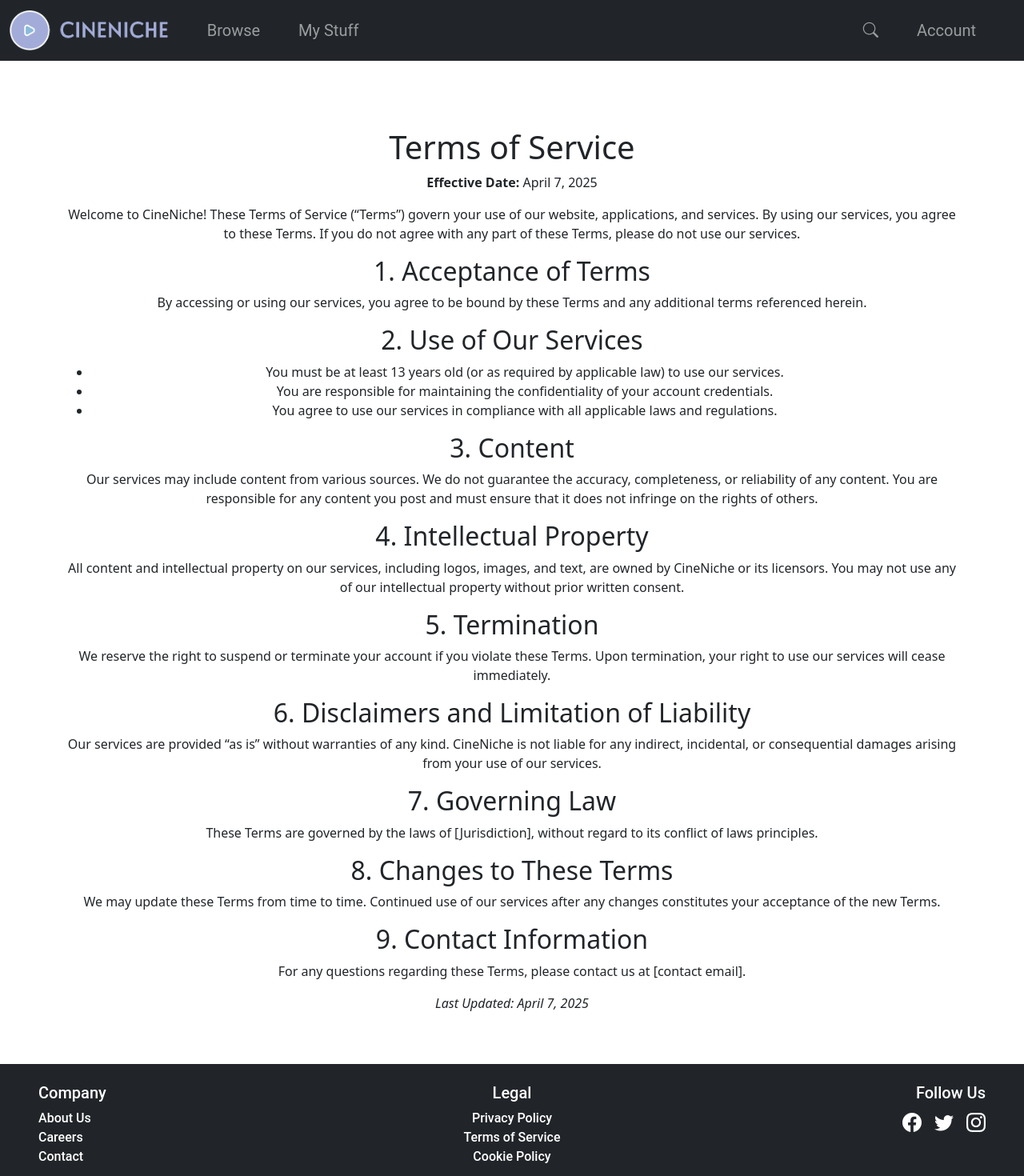
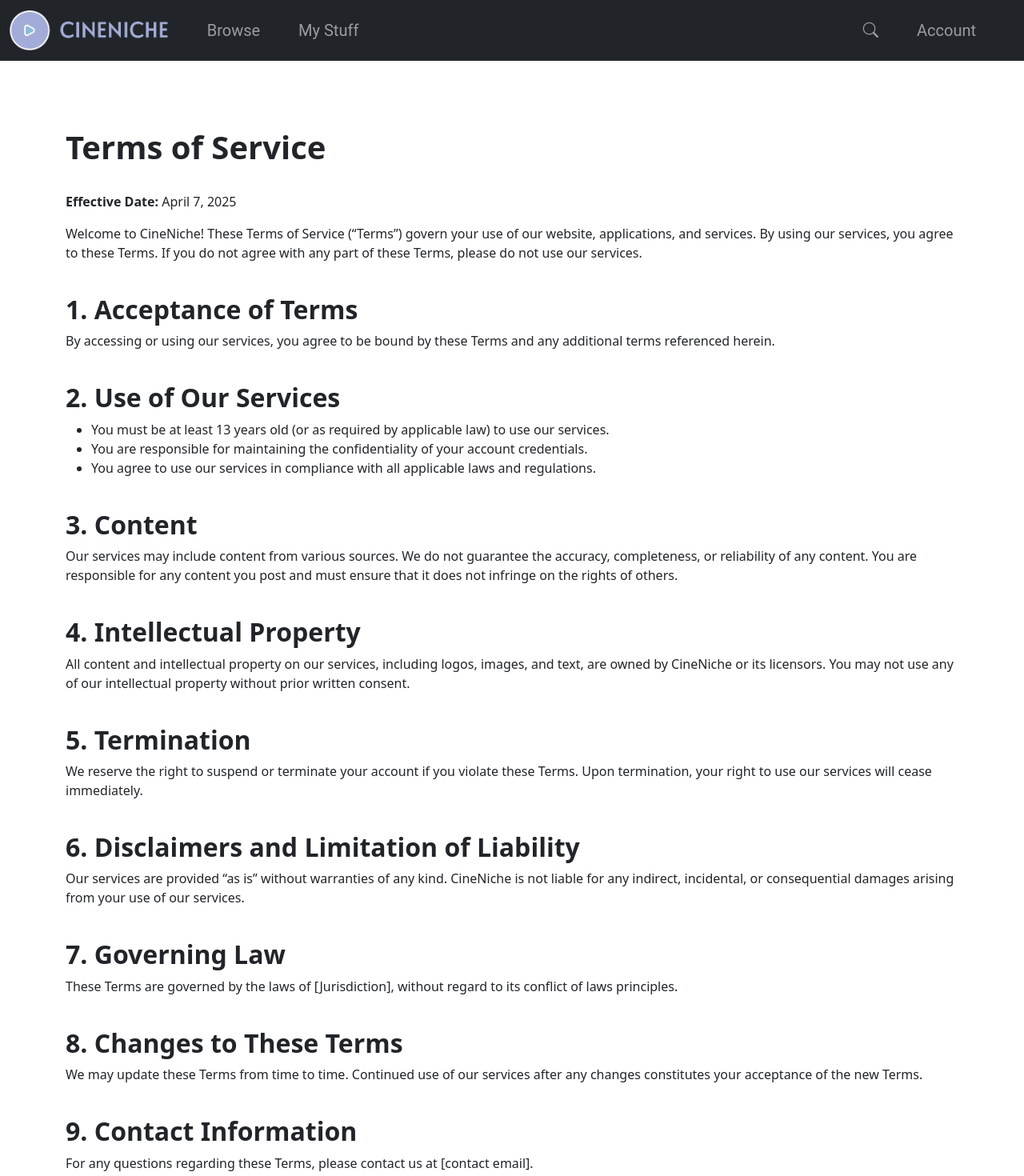
Before and after one commit to olsen20/INTEXII, a React (Vite) app in the folder frontend/: page /terms in a window 1280 px wide. Shown: the top 1470 px of the page at 80% size. Built offline with nearby package versions, Linux system fonts and the light colour scheme.

Commit message:
privacy/terms formatting

```diff
--- a/frontend/src/pages/PrivacyPage.tsx
+++ b/frontend/src/pages/PrivacyPage.tsx
@@ -6,10 +6,11 @@
   return (
     <>
       <Header />
-      <div className="container py-5" style={{ marginTop: "80px" }}>
-        <h1>Privacy Policy</h1>
+      <div className="container py-5 text-start" style={{ marginTop: "80px" }}>
+        <h1 className="fw-bold">Privacy Policy</h1>
+        <br></br>
         <p>
-          <strong>Effective Date:</strong> [Insert Effective Date]
+          <strong>Effective Date:</strong> April 7, 2025
         </p>
         <p>
           Your privacy is important to us. This Privacy Policy explains how
@@ -18,7 +19,8 @@
           services, you agree to the collection, use, and disclosure of your
           information as described in this policy.
         </p>
-        <h2>1. Information We Collect</h2>
+        <br></br>
+        <h2 className="fw-bold">1. Information We Collect</h2>
         <p>
           We may collect personal information such as your name, email address,
           phone number, and payment information when you create an account or
@@ -26,7 +28,8 @@
           usage, such as pages visited, time spent, and interactions with our
           content.
         </p>
-        <h2>2. How We Use Your Information</h2>
+        <br></br>
+        <h2 className="fw-bold">2. How We Use Your Information</h2>
         <ul>
           <li>
             <strong>To Provide and Improve Services:</strong> We use your
@@ -42,33 +45,39 @@
             website and tailor content to your interests.
           </li>
         </ul>
-        <h2>3. How We Share Your Information</h2>
+        <br></br>
+        <h2 className="fw-bold">3. How We Share Your Information</h2>
         <p>
           Your information may be shared with trusted third-party service
           providers who assist us in delivering our services, or as required by
           law. We do not sell your personal information.
         </p>
-        <h2>4. Data Security</h2>
+        <br></br>
+        <h2 className="fw-bold">4. Data Security</h2>
         <p>
           We implement various security measures to protect your information,
           including encryption and secure storage practices.
         </p>
-        <h2>5. Your Rights</h2>
+        <br></br>
+        <h2 className="fw-bold">5. Your Rights</h2>
         <p>
           You have the right to access, correct, or delete your personal
           information. Please contact us if you wish to exercise these rights.
         </p>
-        <h2>6. Changes to This Privacy Policy</h2>
+        <br></br>
+        <h2 className="fw-bold">6. Changes to This Privacy Policy</h2>
         <p>
           We may update this Privacy Policy from time to time. The updated
           version will be posted on our website along with an updated effective
           date.
         </p>
-        <h2>7. Contact Us</h2>
+        <br></br>
+        <h2 className="fw-bold">7. Contact Us</h2>
         <p>
           If you have any questions about this Privacy Policy, please contact us
           at [contact email].
         </p>
+        <br></br>
         <p>
           <em>Last Updated: April 7, 2025</em>
         </p>
--- a/frontend/src/pages/TermsOfServicePage.tsx
+++ b/frontend/src/pages/TermsOfServicePage.tsx
@@ -6,8 +6,9 @@
   return (
     <>
       <Header />
-      <div className="container py-5" style={{ marginTop: "80px" }}>
-        <h1>Terms of Service</h1>
+      <div className="container py-5 text-start" style={{ marginTop: "80px" }}>
+        <h1 className="fw-bold">Terms of Service</h1>
+        <br></br>
         <p>
           <strong>Effective Date:</strong> April 7, 2025
         </p>
@@ -17,12 +18,14 @@
           agree to these Terms. If you do not agree with any part of these
           Terms, please do not use our services.
         </p>
-        <h2>1. Acceptance of Terms</h2>
+        <br></br>
+        <h2 className="fw-bold">1. Acceptance of Terms</h2>
         <p>
           By accessing or using our services, you agree to be bound by these
           Terms and any additional terms referenced herein.
         </p>
-        <h2>2. Use of Our Services</h2>
+        <br></br>
+        <h2 className="fw-bold">2. Use of Our Services</h2>
         <ul>
           <li>
             You must be at least 13 years old (or as required by applicable law)
@@ -37,48 +40,56 @@
             and regulations.
           </li>
         </ul>
-        <h2>3. Content</h2>
+        <br></br>
+        <h2 className="fw-bold">3. Content</h2>
         <p>
           Our services may include content from various sources. We do not
           guarantee the accuracy, completeness, or reliability of any content.
           You are responsible for any content you post and must ensure that it
           does not infringe on the rights of others.
         </p>
-        <h2>4. Intellectual Property</h2>
+        <br></br>
+        <h2 className="fw-bold">4. Intellectual Property</h2>
         <p>
           All content and intellectual property on our services, including
           logos, images, and text, are owned by CineNiche or its licensors. You
           may not use any of our intellectual property without prior written
           consent.
         </p>
-        <h2>5. Termination</h2>
+        <br></br>
+        <h2 className="fw-bold">5. Termination</h2>
         <p>
           We reserve the right to suspend or terminate your account if you
           violate these Terms. Upon termination, your right to use our services
           will cease immediately.
         </p>
-        <h2>6. Disclaimers and Limitation of Liability</h2>
+        <br></br>
+        <h2 className="fw-bold">6. Disclaimers and Limitation of Liability</h2>
         <p>
           Our services are provided “as is” without warranties of any kind.
           CineNiche is not liable for any indirect, incidental, or consequential
           damages arising from your use of our services.
         </p>
-        <h2>7. Governing Law</h2>
+        <br></br>
+        <h2 className="fw-bold">7. Governing Law</h2>
         <p>
           These Terms are governed by the laws of [Jurisdiction], without regard
           to its conflict of laws principles.
         </p>
-        <h2>8. Changes to These Terms</h2>
+        <br></br>
+        <h2 className="fw-bold">8. Changes to These Terms</h2>
         <p>
           We may update these Terms from time to time. Continued use of our
           services after any changes constitutes your acceptance of the new
           Terms.
         </p>
-        <h2>9. Contact Information</h2>
+        <br></br>
+        <h2 className="fw-bold">9. Contact Information</h2>
         <p>
           For any questions regarding these Terms, please contact us at [contact
           email].
         </p>
+        <br></br>
         <p>
           <em>Last Updated: April 7, 2025</em>
         </p>
```
